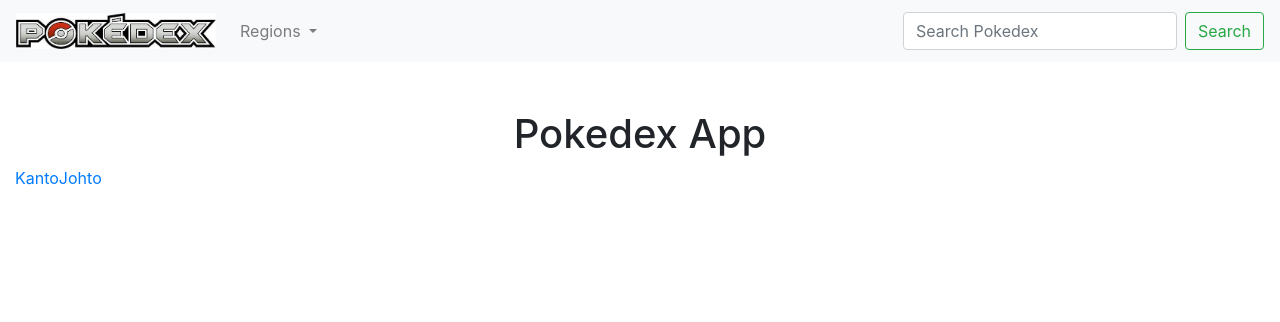
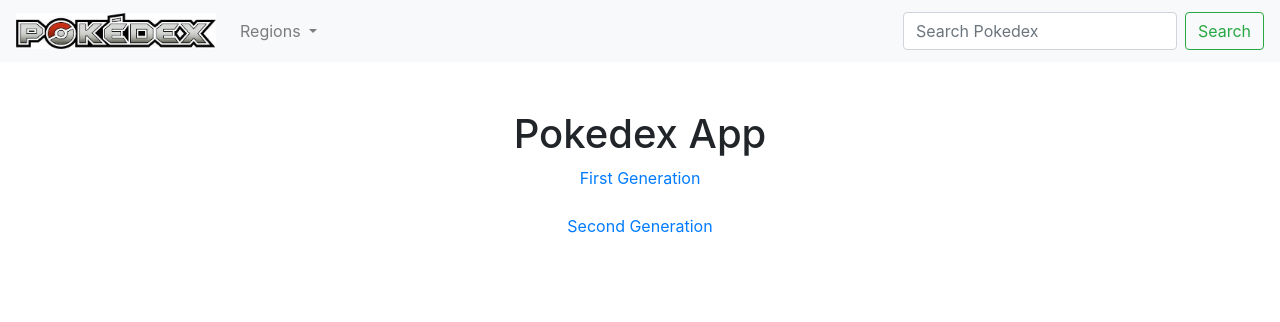
Before and after one commit to adonlevy/pokemon-app, a Flask app: page / in a window 1280 px wide. Shown: the top 322 px of the page. Run offline with Flask 2, Linux system fonts and the light colour scheme.

Commit message:
lots of functionality added

```diff
--- a/app.py
+++ b/app.py
@@ -1,4 +1,5 @@
 from flask import Flask, render_template, request
+from helpers import get_pokemon
 
 app = Flask(__name__)
 
@@ -8,14 +9,18 @@
     return render_template('index.html')
 
 
-@app.route('/kanto', methods=['GET'])
-def kanto():
-    return render_template('region.html', region="Kanto")
+@app.route('/gen1', methods=['GET'])
+def region():
+    if request.method == 'GET':
+        pokemon = get_pokemon(151, 1)
+        return render_template('region.html', region="Generation 1", pokemon=pokemon)
 
 
-@app.route('/johto', methods=['GET'])
+@app.route('/gen2', methods=['GET'])
 def johto():
-    return render_template('region.html', region="Johto")
+    if request.method == 'GET':
+        pokemon = get_pokemon(251, 2)
+        return render_template('region.html', region="Generation 2", pokemon=pokemon)
 
 
 if __name__ == '__main__':
--- a/templates/index.html
+++ b/templates/index.html
@@ -7,9 +7,9 @@
 {% block main %}
 <div class="container-fluid">
     <h1>Pokedex App</h1>
-    <div class="row">
-        <div class="column"><a href="/kanto" name="kanto">Kanto</a></div>
-        <div class="column"><a href="/johto" name="johto">Johto</a></div>
-    </div>
+
+    <div class="column"><a href="/gen1" name="gen1">First Generation</a></div><br>
+    <div class="column"><a href="/gen2" name="gen2">Second Generation</a></div>
+
 </div>
 {% endblock %}
```
Also changed, not shown: helpers.py (+31 -23 lines), templates/region.html (+12 -0 lines), README.md.
